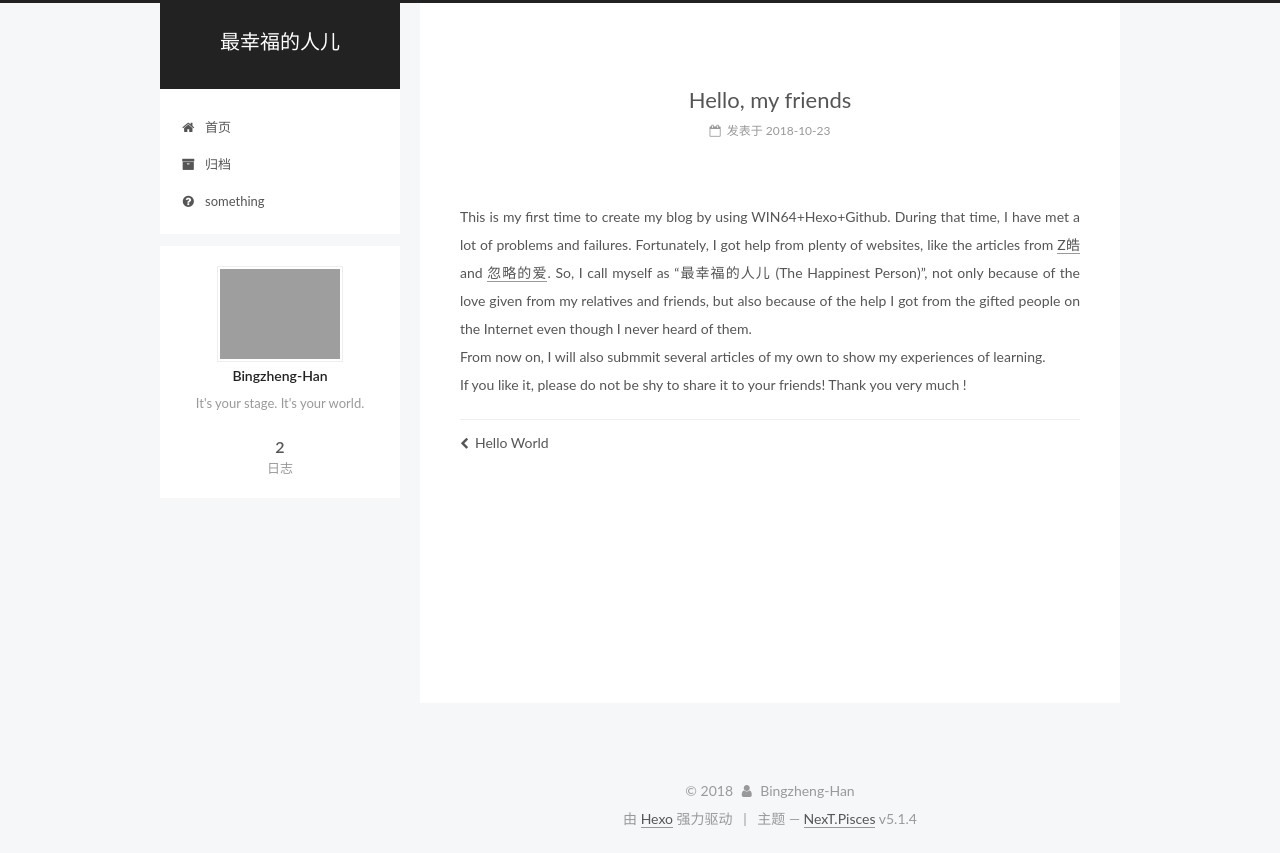
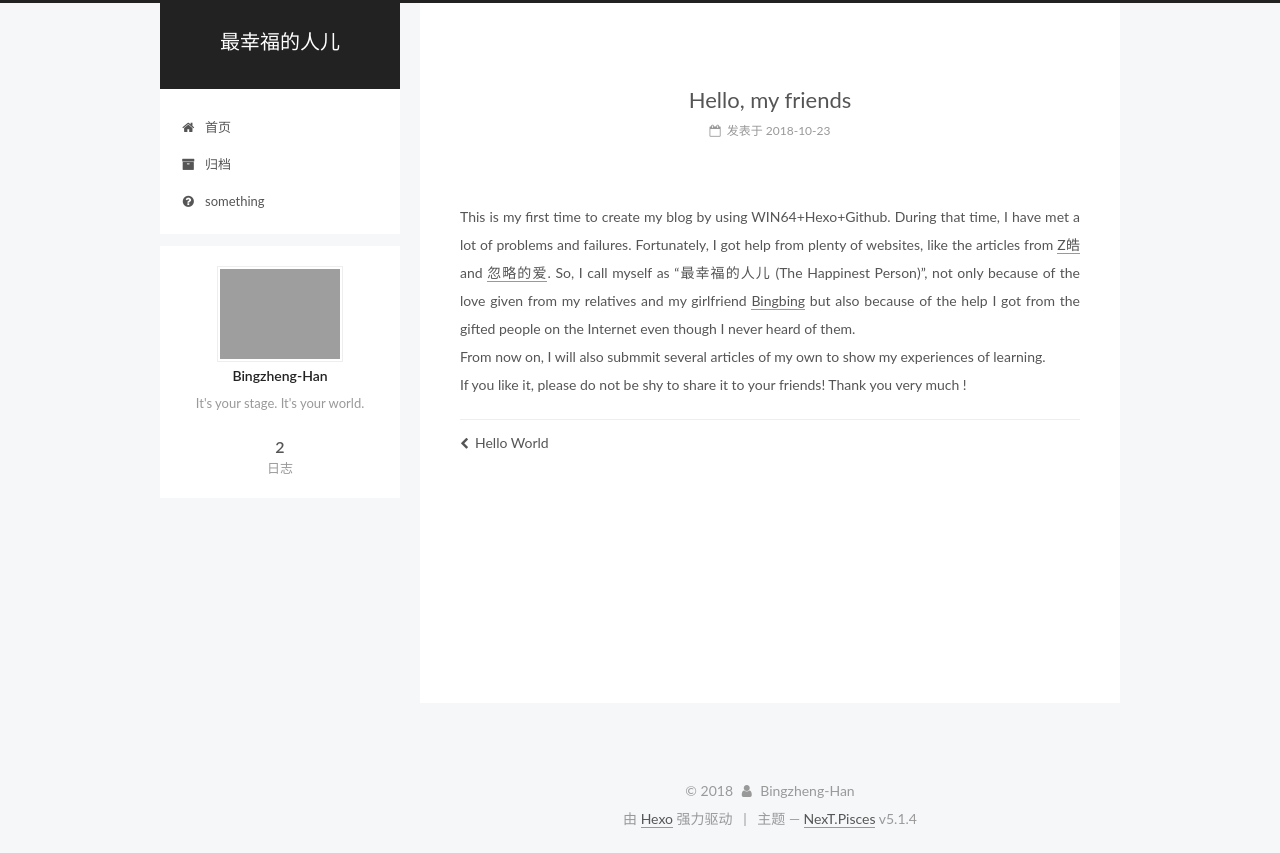
Before and after one commit to Bingzheng-Han/Bingzheng-Han.github.io, a plain HTML site: page 2018/10/23/你好，Hexo/index.html in a window 1280 px wide. Drawn offline with Linux system fonts and the light colour scheme; grey boxes are pictures that could not be loaded.

Commit message:
Site updated: 2018-10-23 17:03:58

```diff
--- a/2018/10/23/你好，Hexo/index.html
+++ b/2018/10/23/你好，Hexo/index.html
@@ -86,7 +86,7 @@
 <meta property="og:site_name" content="最幸福的人儿">
 <meta property="og:description" content="This is my first time to create my blog by using WIN64+Hexo+Github. During that time, I have met a lot of problems and failures. Fortunately, I got help from plenty of websites, like the articles from">
 <meta property="og:locale" content="zh-Hans">
-<meta property="og:updated_time" content="2018-10-23T08:12:17.106Z">
+<meta property="og:updated_time" content="2018-10-23T09:03:39.970Z">
 <meta name="twitter:card" content="summary">
 <meta name="twitter:title" content="Hello, my friends">
 <meta name="twitter:description" content="This is my first time to create my blog by using WIN64+Hexo+Github. During that time, I have met a lot of problems and failures. Fortunately, I got help from plenty of websites, like the articles from">
@@ -309,7 +309,7 @@
 
 
 
-        <p>This is my first time to create my blog by using WIN64+Hexo+Github. During that time, I have met a lot of problems and failures. Fortunately, I got help from plenty of websites, like the articles from <a href="https://www.cnblogs.com/fengxiongZz/p/7707219.html" target="_blank" rel="noopener">Z皓</a> and <a href="https://blog.csdn.net/huluedeai/article/details/51707491?utm_source=blogxgwz0" target="_blank" rel="noopener">忽略的爱</a>. So, I call myself as “最幸福的人儿 (The Happinest Person)”, not only because of the love given from my relatives and friends, but also because of the help I got from the gifted people on the Internet even though I never heard of them.<br>From now on, I will also submmit several articles of my own to show my experiences of learning.<br>If you like it, please do not be shy to share it to your friends! Thank you very much !</p>
+        <p>This is my first time to create my blog by using WIN64+Hexo+Github. During that time, I have met a lot of problems and failures. Fortunately, I got help from plenty of websites, like the articles from <a href="https://www.cnblogs.com/fengxiongZz/p/7707219.html" target="_blank" rel="noopener">Z皓</a> and <a href="https://blog.csdn.net/huluedeai/article/details/51707491?utm_source=blogxgwz0" target="_blank" rel="noopener">忽略的爱</a>. So, I call myself as “最幸福的人儿 (The Happinest Person)”, not only because of the love given from my relatives and my girlfriend <a href="https://github.com/Bingzheng-Han/test2/blob/master/mmexport1532150661572.jpg" target="_blank" rel="noopener">Bingbing</a> but also because of the help I got from the gifted people on the Internet even though I never heard of them.<br>From now on, I will also submmit several articles of my own to show my experiences of learning.<br>If you like it, please do not be shy to share it to your friends! Thank you very much !</p>
 
 
     </div>
```
Also changed, not shown: index.html (+1 -1 lines).
